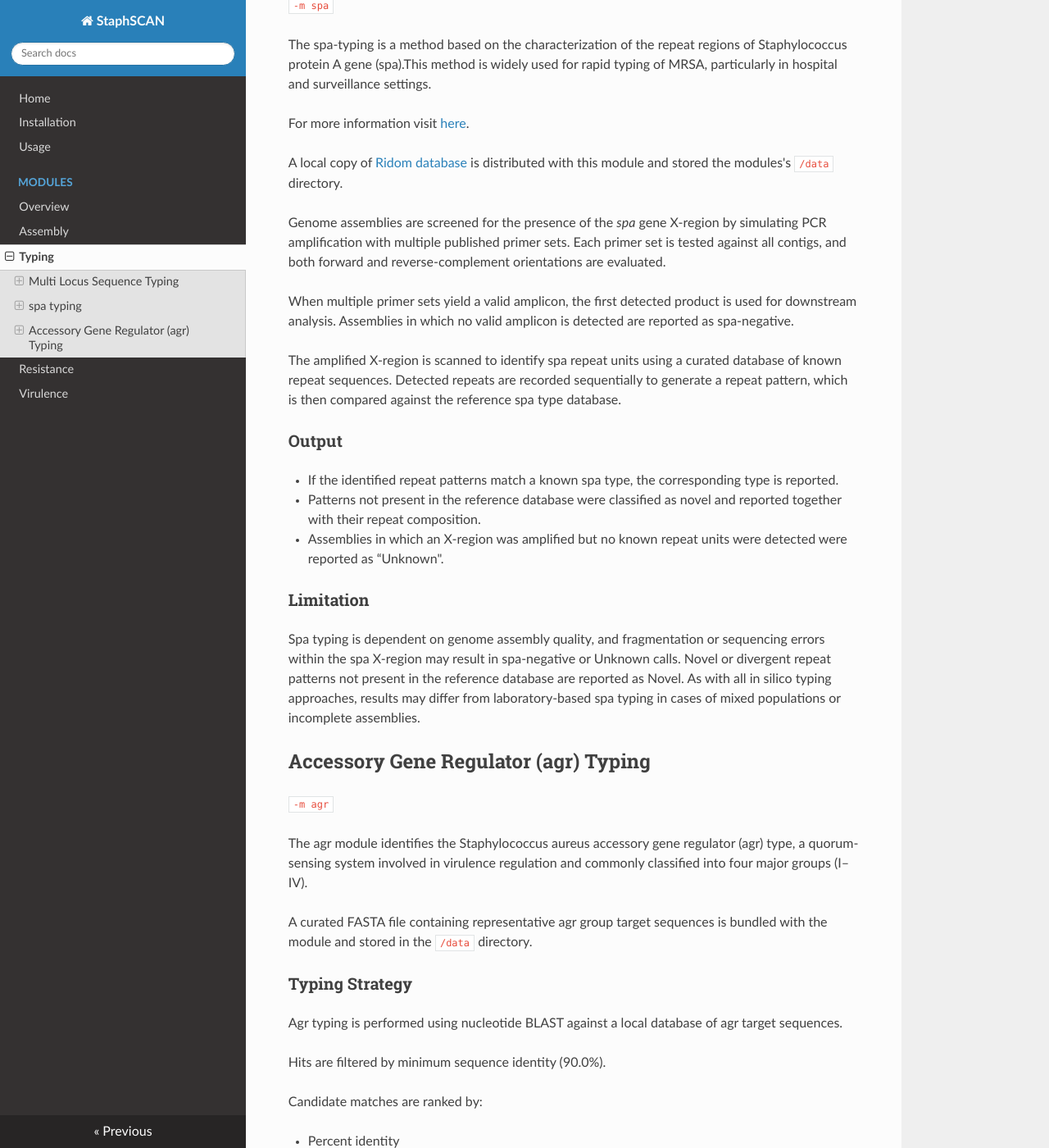
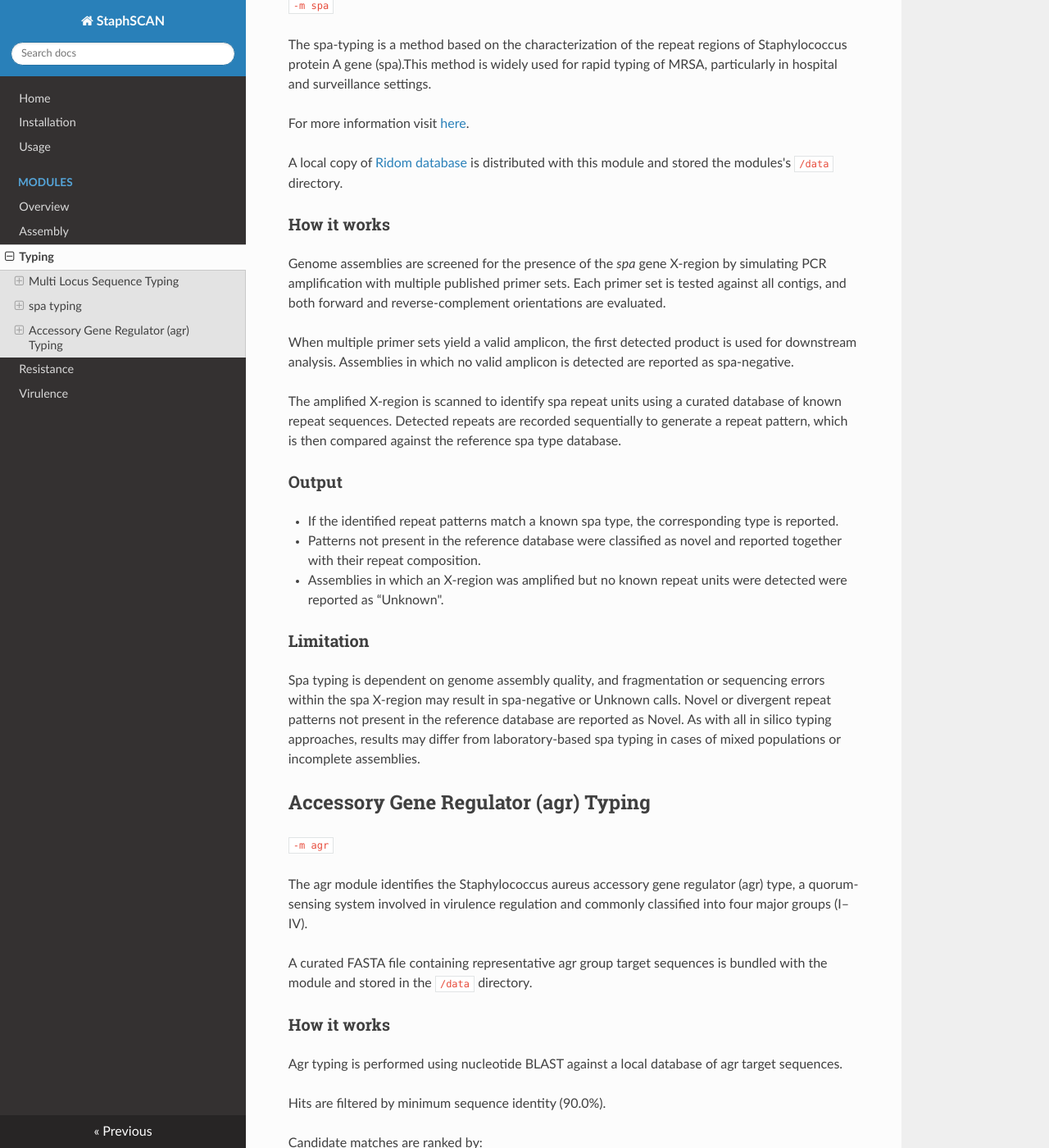
Before and after one commit to riccabolla/StaphSCAN, an MkDocs documentation site: the page built from docs/typing.md, in a window 1280 px wide and 1400 px high, scrolled down 1153 px. Shown: the whole window at 82% size. Built offline with MkDocs 1.6.1, drawn with Linux system fonts in a browser that asks for light colours; nearby versions of some CDN libraries.

Commit message:
implement doc

```diff
--- a/docs/typing.md
+++ b/docs/typing.md
@@ -43,6 +43,8 @@ For more information visit [here](https://spa.ridom.de/index.shtml).
 
 A local copy of [Ridom database](https://spa.ridom.de/spatypes.shtml) is distributed with this module and stored the modules's ``/data`` directory.
 
+### How it works
+
 Genome assemblies are screened for the presence of the *spa* gene X-region by simulating PCR amplification with multiple published primer sets. Each primer set is tested against all contigs, and both forward and reverse-complement orientations are evaluated.
 
 When multiple primer sets yield a valid amplicon, the first detected product is used for downstream analysis. Assemblies in which no valid amplicon is detected are reported as spa-negative.
@@ -69,7 +71,7 @@ The agr module identifies the Staphylococcus aureus accessory gene regulator (ag
 
 A curated FASTA file containing representative agr group target sequences is bundled with the module and stored in the ``/data`` directory.
 
-### Typing Strategy
+### How it works
 
 Agr typing is performed using nucleotide BLAST against a local database of agr target sequences.
 
```
